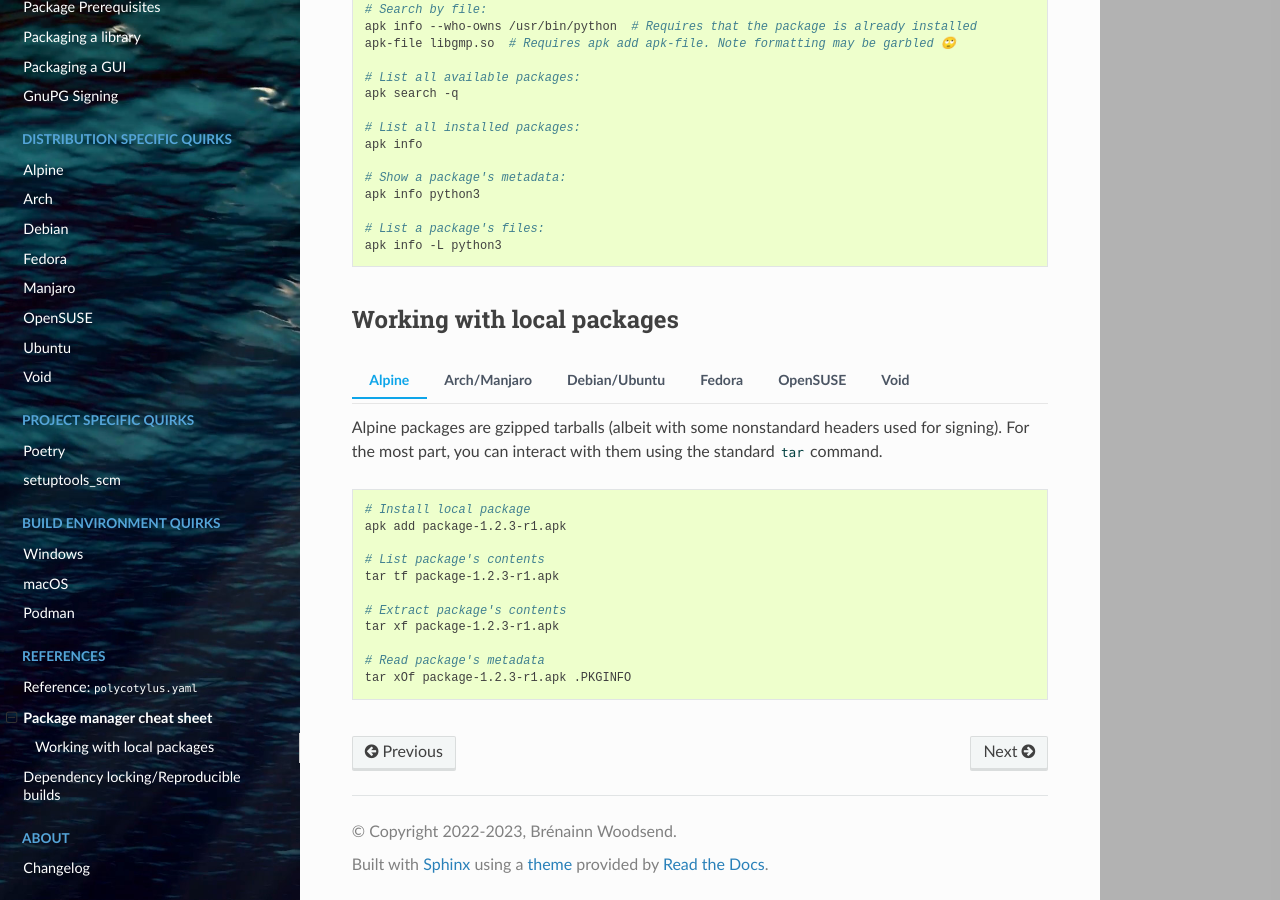
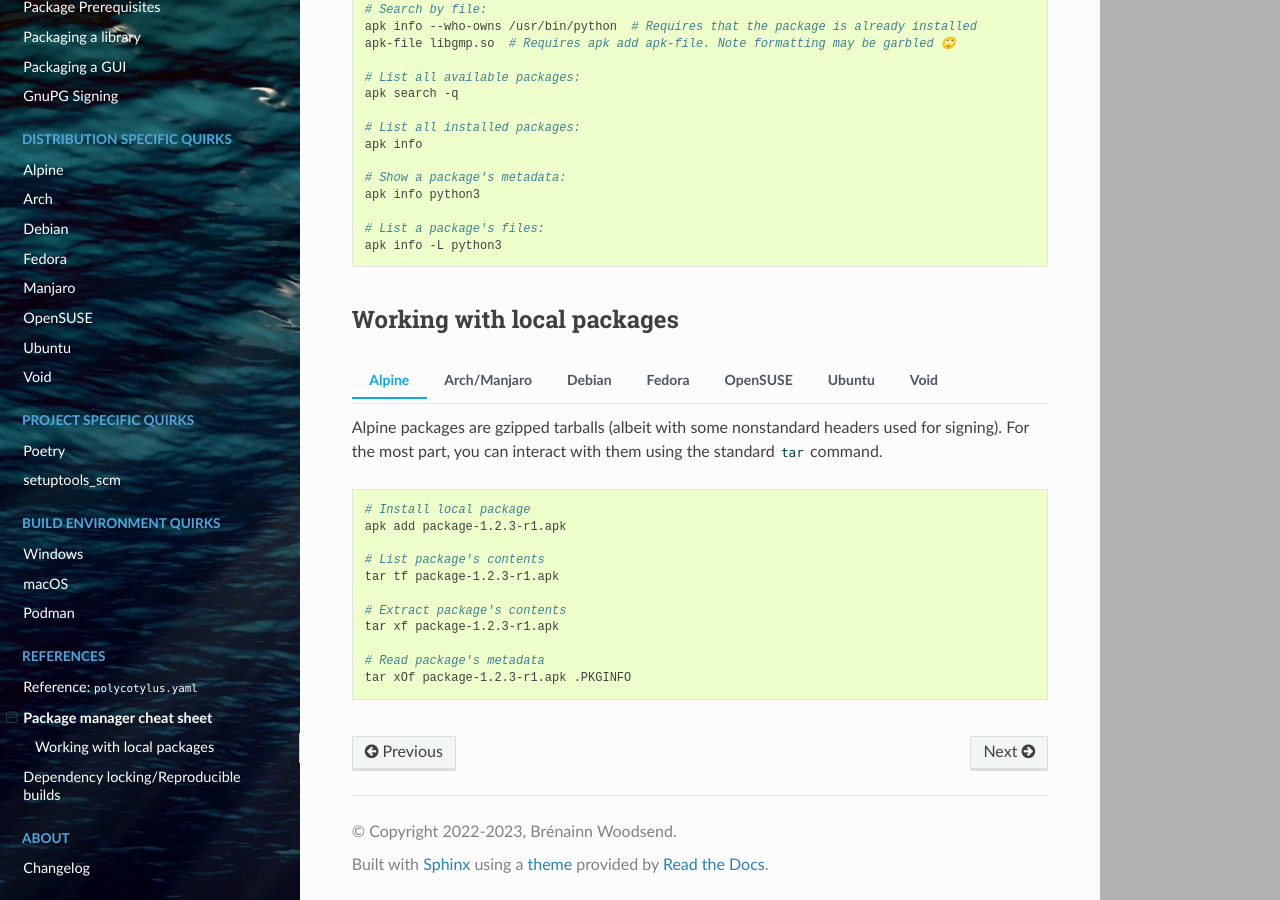
Before and after one commit to bwoodsend/polycotylus, a Sphinx documentation site: the page built from docs/source/package-managers.rst, in a window 1280 px wide and 900 px high, scrolled down 561 px. Built offline with Sphinx 7.4.7 and the Read the Docs theme 2.0.0, drawn with Linux system fonts in a browser that asks for light colours; some of the changed lines change nothing that is shown.

Commit message:
Fix Ubuntu's local package manipulation docs guide
Ubuntu's packages aren't quite as similar to Debian's as they might seem...

```diff
--- a/docs/source/package-managers.rst
+++ b/docs/source/package-managers.rst
@@ -238,7 +238,7 @@
         tar xOf package-1.2.3-1-any.pkg.tar.zst .PKGINFO
 
 
-.. tab:: Debian/Ubuntu
+.. tab:: Debian
 
     ``deb`` packages are a nested archive – the top level is an `Ar archive
     <https://en.wikipedia.org/wiki/Ar_(Unix)>`_\ , inside is a
@@ -306,6 +306,26 @@
         rpm --query --requires package-1.2.3-0.noarch.rpm
 
 
+.. tab:: Ubuntu
+
+    Ubuntu ``deb`` packages are the same as Debian packages except that the
+    inner archives use Zstandard compression instead of LZMA.
+
+    ::
+
+        # Install local package
+        apt-get install -y package_1.2.3-1_all.deb
+
+        # List package's contents
+        ar pf package_1.2.3-1_all.deb data.tar.zst | tar t --zstd
+
+        # Extract package's contents
+        ar pf package_1.2.3-1_all.deb data.tar.zst | tar x --zstd
+
+        # Read package's metadata
+        ar pf package_1.2.3-1_all.deb control.tar.zst | tar xO --zstd ./control
+
+
 .. tab:: Void
 
     Void packages are tarballs with `Zstandard
```
